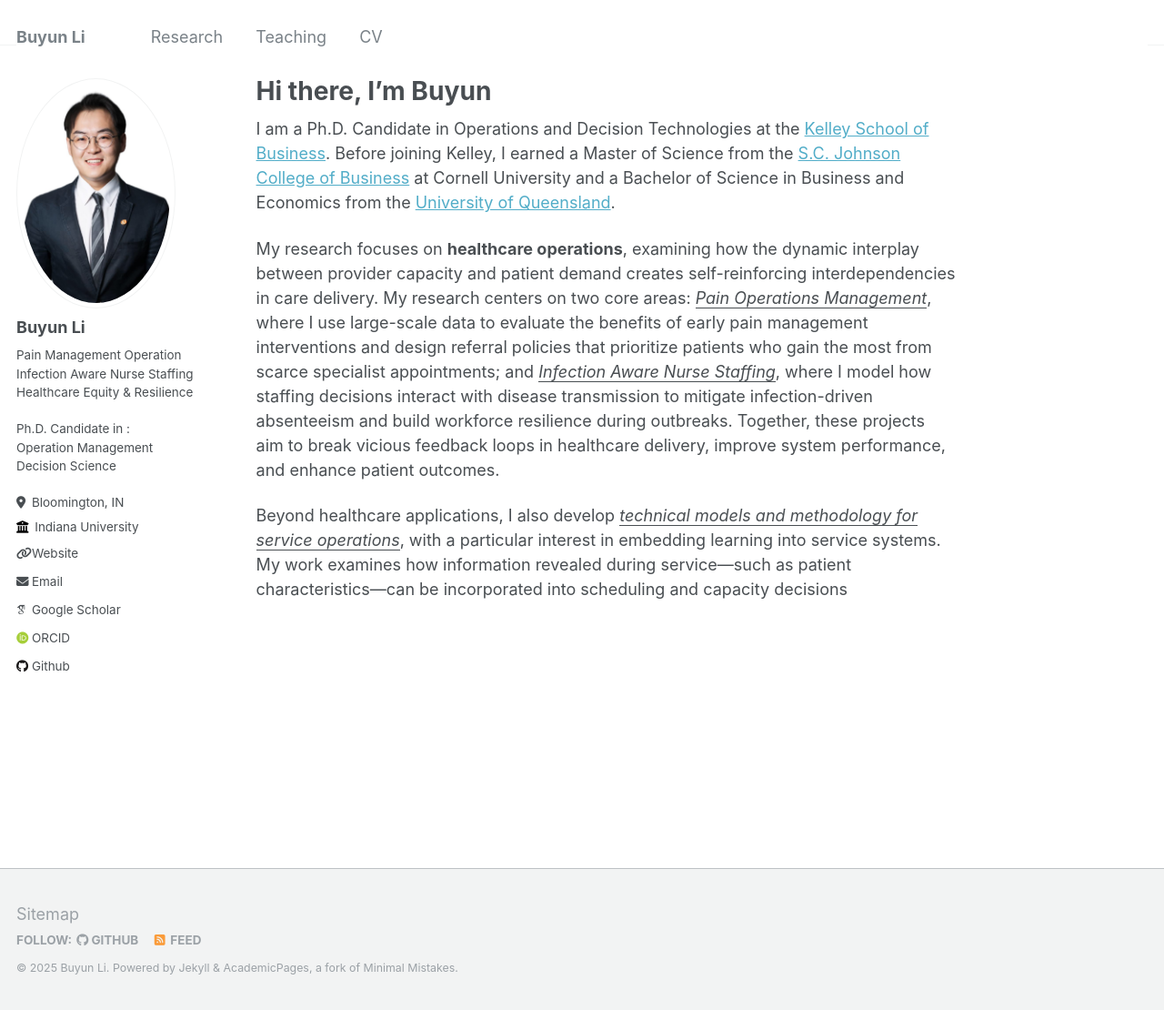
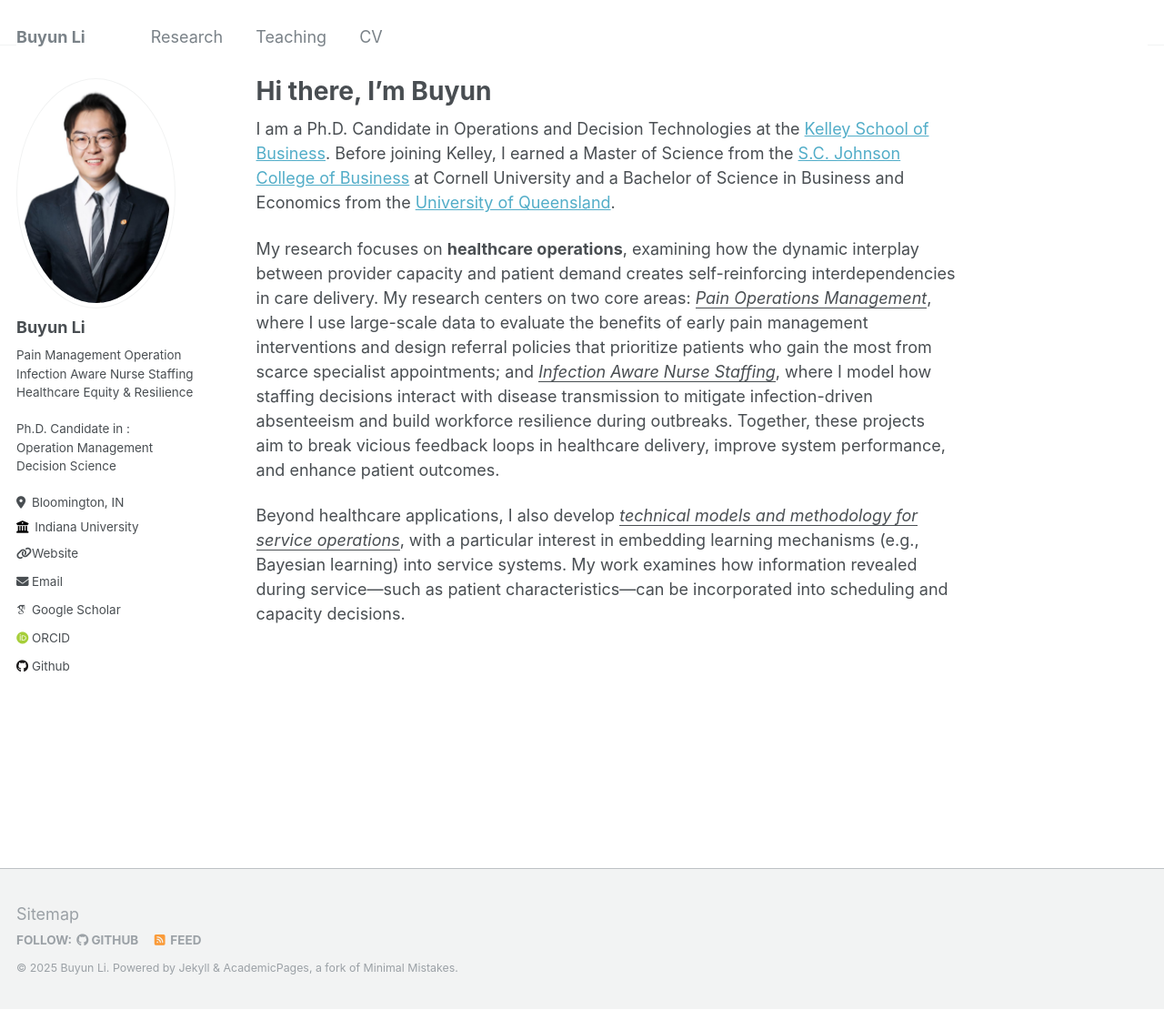
Before and after one commit to BuyunLi/BuyunLi.github.io, a Jekyll site: the page built from _pages/about.md, in a window 1280 px wide and 1110 px high. Shown: the whole window at 91% size. Built offline with Jekyll 4.4.1, drawn with Linux system fonts in a browser that asks for light colours; some web fonts are replaced.

Commit message:
Update about.md

```diff
--- a/_pages/about.md
+++ b/_pages/about.md
@@ -10,4 +10,4 @@ I am a Ph.D. Candidate in Operations and Decision Technologies at the [Kelley Sc
 
  My research focuses on <b>healthcare operations</b>, examining how the dynamic interplay between provider capacity and patient demand creates self-reinforcing interdependencies in care delivery. My research centers on two core areas: <em><u>Pain Operations Management</u></em>, where I use large-scale data to evaluate the benefits of early pain management interventions and design referral policies that prioritize patients who gain the most from scarce specialist appointments; and <u><em>Infection Aware Nurse Staffing</em></u>, where I model how staffing decisions interact with disease transmission to mitigate infection-driven absenteeism and build workforce resilience during outbreaks. Together, these projects aim to break vicious feedback loops in healthcare delivery, improve system performance, and enhance patient outcomes.
 
-Beyond healthcare applications, I also develop <u><em>technical models and methodology for service operations</em></u>, with a particular interest in embedding learning into service systems. My work examines how information revealed during service—such as patient characteristics—can be incorporated into scheduling and capacity decisions
+Beyond healthcare applications, I also develop <u><em>technical models and methodology for service operations</em></u>, with a particular interest in embedding learning mechanisms (e.g., Bayesian learning) into service systems. My work examines how information revealed during service—such as patient characteristics—can be incorporated into scheduling and capacity decisions.
```
